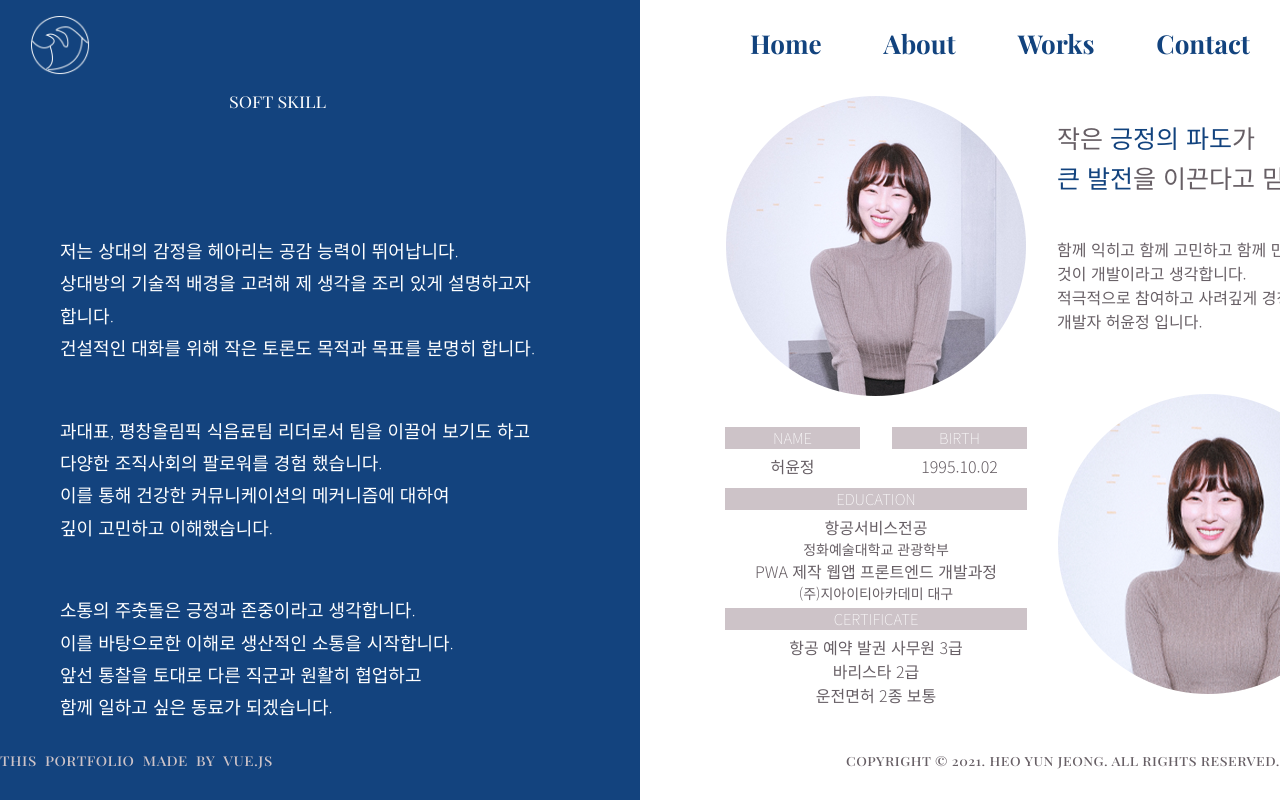
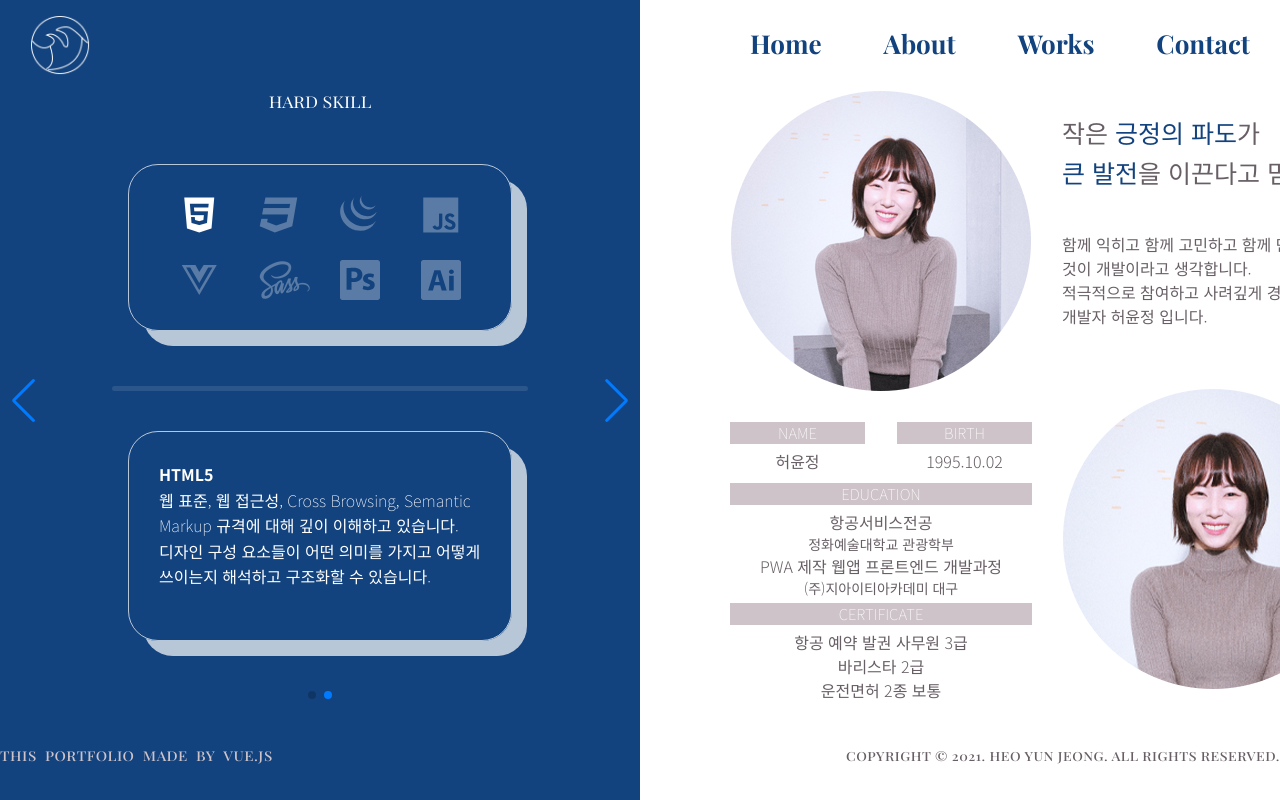
Before and after one commit to HeoYunJeong/portfoilo, a Vue app: page /about in a window 1280 px wide. Built offline with nearby package versions, Linux system fonts and the light colour scheme.

Commit message:
어바웃, 워크 내용 수정

```diff
--- a/src/components/About.vue
+++ b/src/components/About.vue
@@ -2,6 +2,9 @@
     <section class="about">
         <div class="container">
             <div class="about-left">
+                <swiper v-bind="swiperOptions" :modules="moudules" @swiper="onSwiper"
+          @mouseenter="() => this.swiper.autoplay.stop()" @mouseleave="() => this.swiper.autoplay.start()">
+                    <swiper-slide>
                         <div class="about-left__title">
                             <h4>soft skill</h4>
                         </div>
@@ -21,6 +24,14 @@
                                 토대로
                                 다른 직군과 원활히 협업하고 <br><span>함께 일하고 싶은 동료</span>가 되겠습니다.</p>
                         </article>
+                    </swiper-slide>
+                    <swiper-slide>
+                        <div class="about-left__title">
+                            <h4>hard skill</h4>
+                        </div>
+                        <WorkLeft />
+                    </swiper-slide>
+                </swiper>
             </div>
             <div class="about-right">
                 <div class="about-right__left">
@@ -66,8 +77,54 @@
 </template>
 
 <script>
+    import WorkLeft from '../components/WorkLeft.vue';
+    import SwiperCore, {
+        Autoplay,
+        Pagination,
+        Navigation
+    } from 'swiper';
+    import {
+        Swiper,
+        SwiperSlide
+    } from 'swiper/vue';
+    import 'swiper/swiper-bundle.min.css';
+    import 'swiper/components/navigation/navigation.min.css'
+    import 'swiper/components/pagination/pagination.min.css'
+    SwiperCore.use([Pagination, Navigation, Autoplay]);
     export default {
-        name: 'about',
+        components: {
+            Swiper,
+            SwiperSlide,
+            WorkLeft
+        },
+        methods: {
+            onSwiper(swiper) {
+                this.swiper = swiper;
+            },
+
+            // handleSlideTo() {
+            //     this.swiper.slideTo(3);
+            // },
+        },
+        setup() {
+            return {
+                swiperOptions: {
+                    slidesPerView: 1,
+                    centeredSlides: true,
+                    loop: true,
+                    speed: 1200,
+                    autoplay: {
+                        "delay": 3000,
+                        "disableOnInteraction": false
+                    },
+                    pagination: {
+                        "clickable": true
+                    },
+                    navigation: true
+                },
+                modules: [Navigation, Pagination, Autoplay],
+            };
+        },
     }
 </script>
 
@@ -83,8 +140,8 @@
         display: flex;
         flex-direction: column;
         justify-content: center;
+        align-items: center;
         width: 50%;
-        margin-right: 8rem;
         animation: slide-right 1s cubic-bezier(0.250, 0.460, 0.450, 0.940) both;
     }
 
@@ -98,11 +155,23 @@
         }
     }
 
+    .swiper-container {
+        position: relative;
+        height: 100%;
+        width: 100%;
+    }
+
+    .swiper-slide {
+        position: relative;
+        width: 100%;
+        height: 100%;
+    }
+
     .about-left__title {
         position: relative;
         display: block;
-        margin: 0 auto;
-        margin-bottom: 6rem;
+        text-align: center;
+        margin-bottom: 5rem;
     }
 
     .about-left__title h4 {
@@ -117,10 +186,10 @@
     .about-left__intro {
         position: relative;
         display: block;
-        height: 10%;
+        height: 2.5rem;
         font-size: 0;
         background: url("../assets/about-text.png")no-repeat left / contain;
-        margin-bottom: 6rem;
+        margin-bottom: 4rem;
         margin-left: 6rem;
 
     }
--- a/src/components/WorkLeft.vue
+++ b/src/components/WorkLeft.vue
@@ -1,5 +1,4 @@
 <template>
-    <article class="skill">
         <div class="skill-container">
             <div class="skill-container__top">
                 <div class="skill-img" @mouseenter="step = 0"><i class="fab fa-html5 fa-6x"
@@ -95,7 +94,6 @@
                 </div>
             </transition-group>
         </div>
-    </article>
 </template>
 
 <script>
@@ -112,20 +110,13 @@
 <style scoped>
     /* 스킬 박스 */
 
-    .skill {
-        position: relative;
-        display: flex;
-        flex-direction: column;
-        align-items: center;
-        width: 100%;
-    }
-
     .skill-container,
     .skill-contents {
         position: relative;
         display: block;
-        width: 80%;
-        padding: 2.5rem;
+        margin: 0 auto;
+        width: 60%;
+        padding: 3rem;
         border: 1px solid rgba(255, 255, 255, 0.7);
         border-radius: 3rem;
         box-shadow: 1.5rem 1.5rem rgba(255, 255, 255, 0.7);
@@ -166,8 +157,8 @@
     }
 
     .skill-img {
-        width: 6rem;
-        height: 6rem;
+        width: 4rem;
+        height: 4rem;
         cursor: pointer;
         text-align: center;
     }
@@ -177,7 +168,7 @@
         display: block;
         width: 100%;
         height: 100%;
-        font-size: 6rem;
+        font-size: 4rem;
         color: rgba(255, 255, 255, 0.3);
     }
 
@@ -223,8 +214,9 @@
     .skill-separation {
         position: relative;
         display: block;
+        margin: 0 auto;
         background: rgba(255, 255, 255, 0.1);
-        width: 80%;
+        width: 65%;
         height: 0.5rem;
         margin-top: 5.5rem;
         border-radius: 0.5rem;
@@ -233,7 +225,7 @@
     /* 스킬 설명 */
 
     .skill-contents {
-        height: 30rem;
+        height: 21rem;
         margin-top: 4rem;
 
     }
@@ -242,7 +234,7 @@
         font-family: 'Noto Sans KR', sans-serif;
         font-weight: 100;
         line-height: 1.6;
-        font-size: 2rem;
+        font-size: 1.6rem;
         color: #fff;
         word-break: keep-all;
     }
--- a/src/components/WorkProjects.vue
+++ b/src/components/WorkProjects.vue
@@ -1,5 +1,6 @@
 <template>
-    <swiper v-bind="swiperOptions" :modules="moudules">
+    <swiper v-bind="swiperOptions" :modules="moudules" @swiper="onSwiper"
+          @mouseenter="() => this.swiper.autoplay.stop()" @mouseleave="() => this.swiper.autoplay.start()">
         <swiper-slide>
             <div class="swiper-slide01">
                 <!-- <div class="overlay"></div> -->
@@ -60,9 +61,9 @@
             SwiperSlide
         },
         methods: {
-            // onSwiper(swiper) {
-            //     this.swiper = swiper;
-            // },
+            onSwiper(swiper) {
+                this.swiper = swiper;
+            },
 
             // handleSlideTo() {
             //     this.swiper.slideTo(3);
```
Lines whose indentation alone changed are shown as unchanged.
